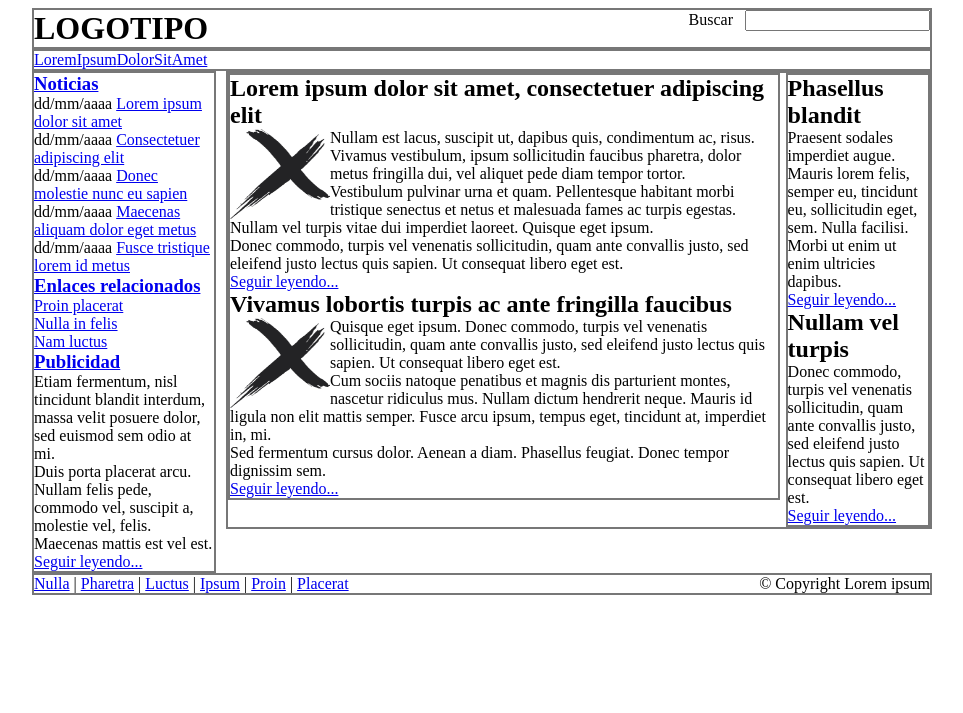
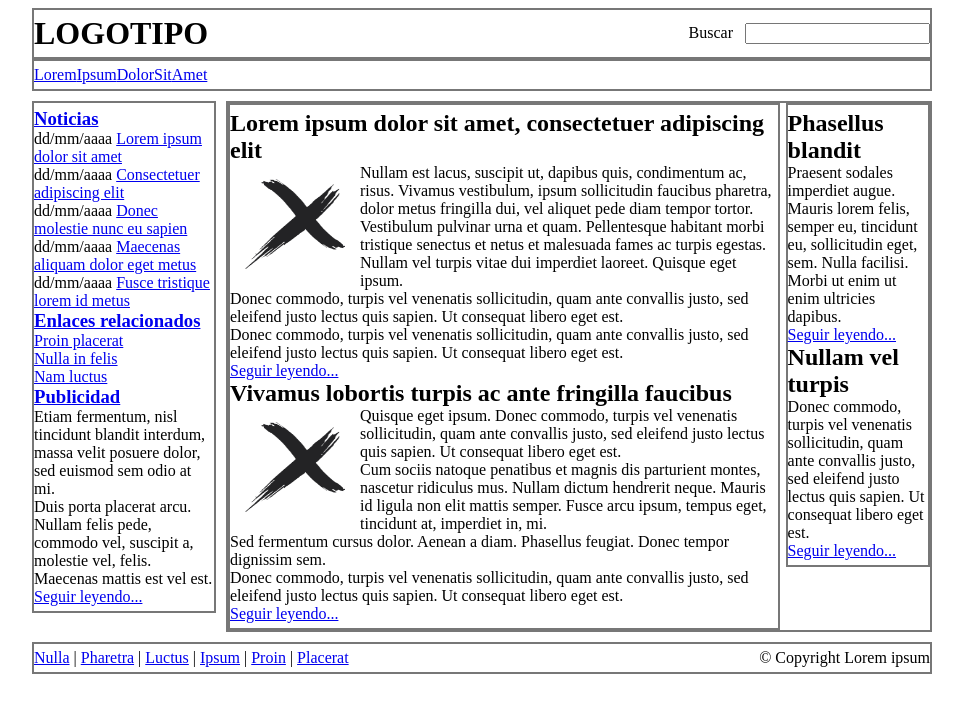
Before and after one commit to GiovanniVictorio/Desarrollo-Web-5to, a PHP site: page / in a window 1280 px wide. Shown: the top 713 px of the page, without its empty margins (158-1121 px from the left). Run offline with PHP 8.4, Linux system fonts and the light colour scheme.

```diff
--- a/Hojas de Estilo en Cascada (CSS)/Ejercicio 1/index.html
+++ b/Hojas de Estilo en Cascada (CSS)/Ejercicio 1/index.html
@@ -4,7 +4,7 @@
 	<meta charset="UTF-8">
 	<meta name="viewport" content="width=device-width, initial-scale=1.0">
 	<title>Ejercicio 1</title>
-	<link rel="stylesheet" type="text/css" href="style.css">
+	<link rel="stylesheet" type="text/css" href="style.css?v=1.0.3">
 </head>
 <body>
 
@@ -18,7 +18,7 @@
 
 			<div class="buscador">
 				<form action="#">
-					Buscar &nbsp; <input name="busqueda" type="text" />
+					Buscar &nbsp; <input name="busqueda" type="text"/>
 				</form>
 			</div>
 
@@ -85,6 +85,8 @@
 					<p>Nullam est lacus, suscipit ut, dapibus quis, condimentum ac, risus. Vivamus vestibulum, ipsum sollicitudin faucibus pharetra, dolor metus fringilla dui, vel aliquet pede diam tempor tortor.</p>
 					<p>Vestibulum pulvinar urna et quam. Pellentesque habitant morbi tristique senectus et netus et malesuada fames ac turpis egestas. Nullam vel turpis vitae dui imperdiet laoreet. Quisque eget ipsum.</p>
 					<p>Donec commodo, turpis vel venenatis sollicitudin, quam ante convallis justo, sed eleifend justo lectus quis sapien. Ut consequat libero eget est.</p>
+					<p>Donec commodo, turpis vel venenatis sollicitudin, quam ante convallis justo, sed eleifend justo lectus quis sapien. Ut consequat libero eget est.</p>
+
 					<p><a href="#">Seguir leyendo...</a></p>
 				</div>
 
@@ -96,6 +98,7 @@
 					<p>Quisque eget ipsum. Donec commodo, turpis vel venenatis sollicitudin, quam ante convallis justo, sed eleifend justo lectus quis sapien. Ut consequat libero eget est.</p>
 					<p>Cum sociis natoque penatibus et magnis dis parturient montes, nascetur ridiculus mus. Nullam dictum hendrerit neque. Mauris id ligula non elit mattis semper. Fusce arcu ipsum, tempus eget, tincidunt at, imperdiet in, mi.</p>
 					<p>Sed fermentum cursus dolor. Aenean a diam. Phasellus feugiat. Donec tempor dignissim sem.</p>
+					<p>Donec commodo, turpis vel venenatis sollicitudin, quam ante convallis justo, sed eleifend justo lectus quis sapien. Ut consequat libero eget est.</p>
 					<p><a href="#">Seguir leyendo...</a></p>
 				</div>
 
--- a/Hojas de Estilo en Cascada (CSS)/Ejercicio 1/style.css
+++ b/Hojas de Estilo en Cascada (CSS)/Ejercicio 1/style.css
@@ -15,6 +15,7 @@ h1, h2, h3, p, form {
 
 img {
   border: none;
+  margin: 15px;
 }
 
 .contenedor {
@@ -26,6 +27,10 @@ img {
 
 .cabecera, .menu, .lateral, .contenido, .contenido .principal, .contenido .secundario, .pie {
   border: 2px solid #777;
+}
+
+.buscador {
+    padding-top: 8px;
 }
 
 .cabecera {
@@ -44,6 +49,14 @@ img {
 .contenido {
   float: right;
   width: 78%;
+}
+
+.lateral, .contenido, .pie {
+  margin-top: 10px;
+}
+
+.cabecera, .menu, .lateral, .principal, .secundario, .pie {
+  padding: 5px 0 5px 0;
 }
 
 .contenido .principal {
```
Also changed, not shown: 1 other file.
